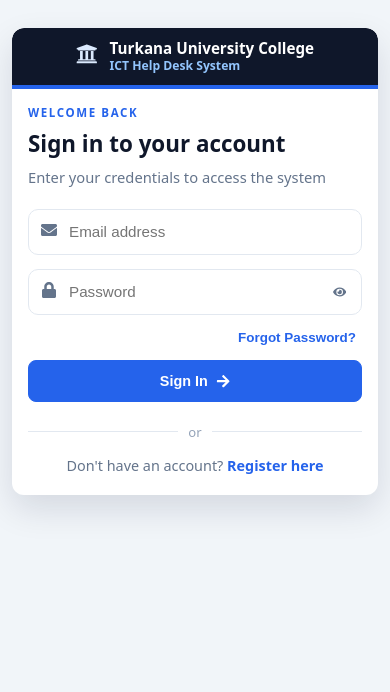
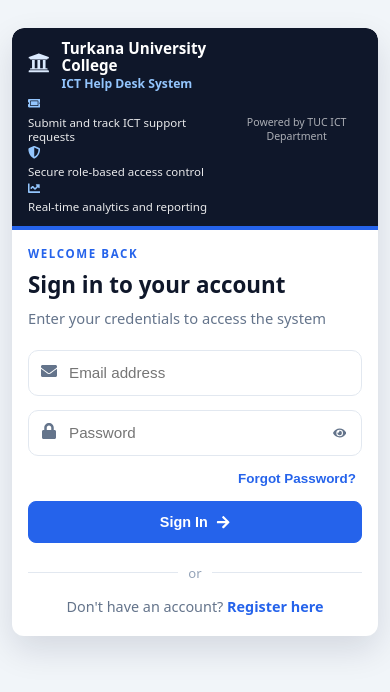
Before and after one commit to Onunga123/Helpdesk-system, a React (Vite) app in the folder client/: page /login in a window 390 px wide. Shown: the top 692 px of the page. Built offline with nearby package versions, Linux system fonts and the light colour scheme; no server answers.

Commit message:
Applied a targeted mobile/tablet CSS fix only in client/src/pages/auth/Auth.css—the stacked layout remains unchanged.

```diff
--- a/client/src/pages/auth/Auth.css
+++ b/client/src/pages/auth/Auth.css
@@ -521,10 +521,44 @@
     line-height: 1.1;
   }
 
-  .auth-brand-divider,
-  .auth-feature-list,
-  .auth-brand-footer,
+  .auth-brand-divider {
+    display: none;
+  }
+
+  .auth-feature-list {
+    display: grid;
+    grid-column: 1 / -1;
+    margin-top: 6px;
+    gap: 4px;
+  }
+
+  .auth-feature-list li {
+    font-size: 0.76rem;
+    line-height: 1.25;
+    gap: 6px;
+    color: rgba(255, 255, 255, 0.9);
+    flex-wrap: wrap;
+  }
+
+  .auth-feature-list svg {
+    font-size: 0.78rem;
+    flex-shrink: 0;
+  }
+
+  .auth-brand-footer {
+    display: block;
+    margin-top: 6px;
+    font-size: 0.7rem;
+    text-align: center;
+    color: rgba(255, 255, 255, 0.65);
+  }
+
   .auth-brand-bottom {
+    display: block;
+    margin-top: 6px;
+  }
+
+  .auth-brand-login-link {
     display: none;
   }
 
@@ -570,6 +604,21 @@
     font-size: 0.76rem;
   }
 
+  .auth-feature-list {
+    gap: 3px;
+    margin-top: 5px;
+  }
+
+  .auth-feature-list li {
+    font-size: 0.72rem;
+    line-height: 1.2;
+  }
+
+  .auth-brand-footer {
+    margin-top: 5px;
+    font-size: 0.66rem;
+  }
+
   .auth-form-panel {
     padding: 20px 16px;
   }
```
